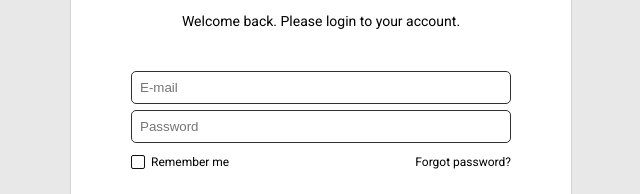
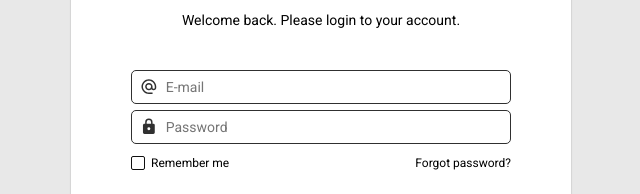
Before and after one commit to FakeLov3/flyfy-app, a React (Create React App) app: page / in a window 1280 px wide. Shown: the part 234-428 px from the top of the page, without its empty margins (319-959 px from the left). Built offline with nearby package versions, Linux system fonts and the light colour scheme; no server answers; the HTML template or start-up script is replaced by a standard one.

Commit message:
Adjusts in input style

```diff
--- a/src/components/Header/Header.css
+++ b/src/components/Header/Header.css
@@ -31,3 +31,14 @@
     cursor: pointer;
     margin-left: 6px;
 }
+
+.header-nav .search-icon {
+    cursor: pointer;
+    border-radius: 50%;
+    padding: 2.5px;
+    transition: background-color 0.25s ease;
+}
+
+.header-nav .search-icon:hover {
+    background-color: #30303030;
+}
--- a/src/components/Header/Header.jsx
+++ b/src/components/Header/Header.jsx
@@ -1,7 +1,7 @@
 import React from 'react';
-import { SearchInput } from '../';
+import { IconInput } from '../';
 import Icon from '@mdi/react';
-import { mdiDotsVertical } from '@mdi/js';
+import { mdiDotsVertical, mdiMagnify } from '@mdi/js';
 import './Header.css';
 
 export default props => {
@@ -9,7 +9,18 @@ export default props => {
         <header className="header-nav">
             <h1 className="logo">Flyfy</h1>
             <div className="menu">
-                <SearchInput className="search" />
+                <IconInput
+                    placeholder="Pesquisar"
+                    icon={
+                        <Icon
+                            className="search-icon"
+                            path={mdiMagnify}
+                            size={0.8}
+                            color="#303030"
+                        />
+                    }
+                    className="search"
+                />
                 <div className="profile"></div>
                 <div className="more">
                     <Icon path={mdiDotsVertical} size={0.8} color="#ffffff" />
--- /dev/null
+++ b/src/components/Input/IconInput.jsx
@@ -0,0 +1,17 @@
+import React from 'react';
+import Input from './Input';
+import './Input.css';
+
+export default props => {
+    return (
+        <div
+            style={{
+                flexDirection: props.align === 'left' ? 'row-reverse' : 'row',
+            }}
+            className={`_search-input ${props.className || ''}`}
+        >
+            <Input {...props} className="_search" />
+            {props.icon || null}
+        </div>
+    );
+};
--- a/src/components/Input/Input.css
+++ b/src/components/Input/Input.css
@@ -1,11 +1,13 @@
 ._input,
 ._search-input {
+    font-family: 'Roboto';
     display: flex;
     align-items: center;
-    padding: 8px;
     border: none;
     border-radius: 5px;
     background-color: #ffffff;
+    padding: 8px 2px;
+    font-size: 14px;
 }
 
 ._input {
@@ -16,19 +18,3 @@
     margin: auto;
     padding: 0px 8px;
 }
-
-._search-input svg {
-    padding: 3px;
-    cursor: pointer;
-    border-radius: 50%;
-    transition: background-color 0.25s ease;
-}
-
-._search-input svg:hover {
-    background-color: #30303030;
-}
-
-._search {
-    padding: 8px 2px;
-    font-size: 12px;
-}
--- a/src/components/Input/SearchInput.jsx
+++ /dev/null
@@ -1,14 +0,0 @@
-import React from 'react';
-import Input from './Input';
-import Icon from '@mdi/react';
-import { mdiMagnify } from '@mdi/js';
-import './Input.css';
-
-export default props => {
-    return (
-        <div className={`_search-input ${props.className || ''}`}>
-            <Input className="_search" placeholder="Pesquisar" />
-            <Icon path={mdiMagnify} size={0.8} color="#303030" />
-        </div>
-    );
-};
--- a/src/components/index.js
+++ b/src/components/index.js
@@ -4,6 +4,6 @@ import SignInButton from './Google/SignInButton';
 import Header from './Header/Header';
 
 import Input from './Input/Input';
-import SearchInput from './Input/SearchInput';
+import IconInput from './Input/IconInput';
 
-export { Button, Checkbox, SignInButton, Header, Input, SearchInput };
+export { Button, Checkbox, SignInButton, Header, Input, IconInput };
--- a/src/index.css
+++ b/src/index.css
@@ -28,3 +28,11 @@ i {
     text-decoration: none;
     outline: none;
 }
+
+input:-webkit-autofill,
+input:-webkit-autofill:hover,
+input:-webkit-autofill:focus,
+input:-webkit-autofill:active {
+    box-shadow: 0 0 0 30px white inset;
+    -webkit-box-shadow: 0 0 0 30px white inset;
+}
--- a/src/layouts/Auth/Auth.css
+++ b/src/layouts/Auth/Auth.css
@@ -55,9 +55,18 @@
 }
 
 .auth .credentials input {
+    width: 100%;
+}
+
+.auth .credentials .auth-input {
     border: 1px solid #303030;
-    border-radius: 5px;
-    margin: 6px 0 0;
+    width: 100%;
+    box-sizing: border-box;
+    margin-top: 6px;
+}
+
+.auth .credentials .auth-input svg {
+    margin-right: 6px;
 }
 
 .auth .options {
--- a/src/layouts/Auth/Auth.jsx
+++ b/src/layouts/Auth/Auth.jsx
@@ -1,6 +1,8 @@
 import React, { useState } from 'react';
 import api from '../../services/api';
-import { Checkbox, SignInButton, Button, Input } from '../../components';
+import { Checkbox, SignInButton, Button, IconInput } from '../../components';
+import Icon from '@mdi/react';
+import { mdiAt, mdiLock } from '@mdi/js';
 import './Auth.css';
 
 export default () => {
@@ -36,14 +38,28 @@ export default () => {
                 </div>
                 <form onSubmit={handleSubmit} onChange={handleInputChange}>
                     <div className="credentials">
-                        <Input
+                        <IconInput
+                            align="left"
+                            className="auth-input"
+                            icon={
+                                <Icon path={mdiAt} size={0.8} color="#303030" />
+                            }
                             autoComplete="on"
                             type="email"
                             name="email"
                             placeholder="E-mail"
                             required
                         />
-                        <Input
+                        <IconInput
+                            align="left"
+                            className="auth-input"
+                            icon={
+                                <Icon
+                                    path={mdiLock}
+                                    size={0.8}
+                                    color="#303030"
+                                />
+                            }
                             autoComplete="on"
                             type="password"
                             name="password"
```
